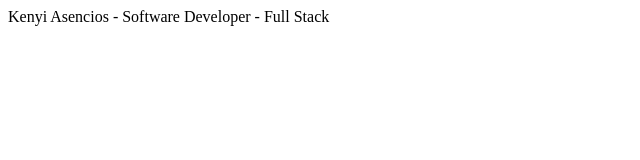
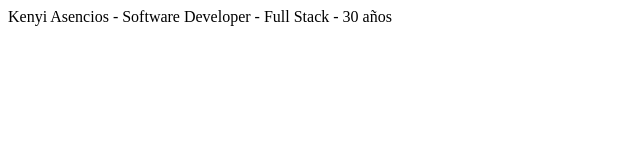
Before and after one commit to kasenciosm/bootcamp-frontend-g14, a plain HTML site: page index.html in a window 1280 px wide. Shown: the full height of the page, 0-640 px from the left. Drawn offline with Linux system fonts and the light colour scheme.

Commit message:
Actualizando edad

```diff
--- a/index.html
+++ b/index.html
@@ -7,6 +7,6 @@
     <title>Document</title>
 </head>
 <body>
-    Kenyi Asencios - Software Developer - Full Stack
+    Kenyi Asencios - Software Developer - Full Stack - 30 años
 </body>
 </html>
```
